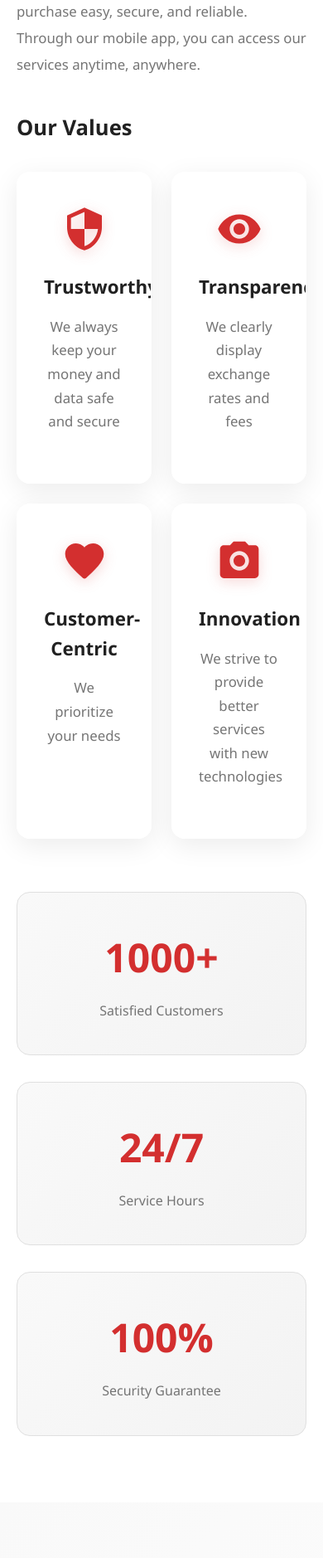
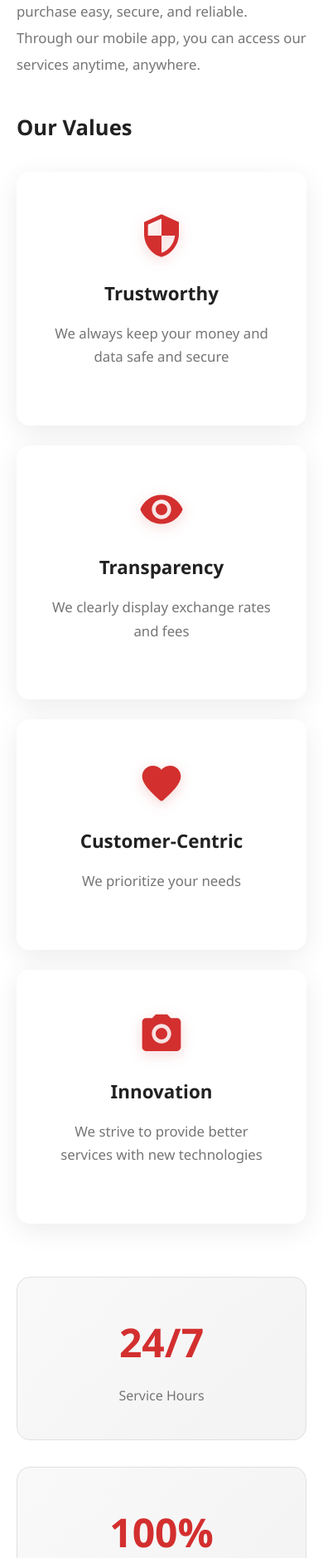
Before and after one commit to outchin/s2-exchange-backend, a Django app: page /about/ in a window 390 px wide. Shown: the part 914-2792 px from the top of the page at 83% size. Run offline with Django 5.2, Linux system fonts and the light colour scheme.

Commit message:
Improve About page layout and remove customer count section
- Removed "1000+ Satisfied Customers" stat card (data not available yet)
- Changed Our Values section from 4-column to 2-column layout for better spacing
- Increased gap between value cards from 2rem to 3rem
- Increased value card padding from 2.5rem 2rem to 3rem 2.5rem
- Updated responsive breakpoints to single column on tablet/mobile

This makes the values section less cramped and more readable.

🤖 Generated with [Claude Code](https://claude.com/claude-code)

Co-Authored-By: Claude <noreply@anthropic.com>

```diff
--- a/website/static/website/css/style.css
+++ b/website/static/website/css/style.css
@@ -889,8 +889,8 @@ section {
 
 .values-grid {
     display: grid;
-    grid-template-columns: repeat(4, 1fr);
-    gap: 2rem;
+    grid-template-columns: repeat(2, 1fr);
+    gap: 3rem;
     margin-top: 2rem;
 }
 
@@ -900,7 +900,7 @@ section {
     border: 1px solid rgba(255, 255, 255, 0.3);
     box-shadow: 0 8px 32px rgba(0, 0, 0, 0.08);
     border-radius: 16px;
-    padding: 2.5rem 2rem;
+    padding: 3rem 2.5rem;
     text-align: center;
     transition: all 0.4s cubic-bezier(0.34, 1.56, 0.64, 1);
     position: relative;
@@ -1266,7 +1266,8 @@ footer {
     }
 
     .values-grid {
-        grid-template-columns: repeat(2, 1fr);
+        grid-template-columns: 1fr;
+        gap: 2rem;
     }
 }
 
@@ -1283,7 +1284,7 @@ footer {
     }
 
     .values-grid {
-        grid-template-columns: repeat(2, 1fr);
+        grid-template-columns: 1fr;
         gap: 1.5rem;
     }
 
--- a/website/templates/website/about.html
+++ b/website/templates/website/about.html
@@ -67,10 +67,6 @@
 
             <div class="about-image">
                 <div class="stat-card">
-                    <div class="stat-number">1000+</div>
-                    <div class="stat-label">{% trans "Satisfied Customers" %}</div>
-                </div>
-                <div class="stat-card">
                     <div class="stat-number">24/7</div>
                     <div class="stat-label">{% trans "Service Hours" %}</div>
                 </div>
```
